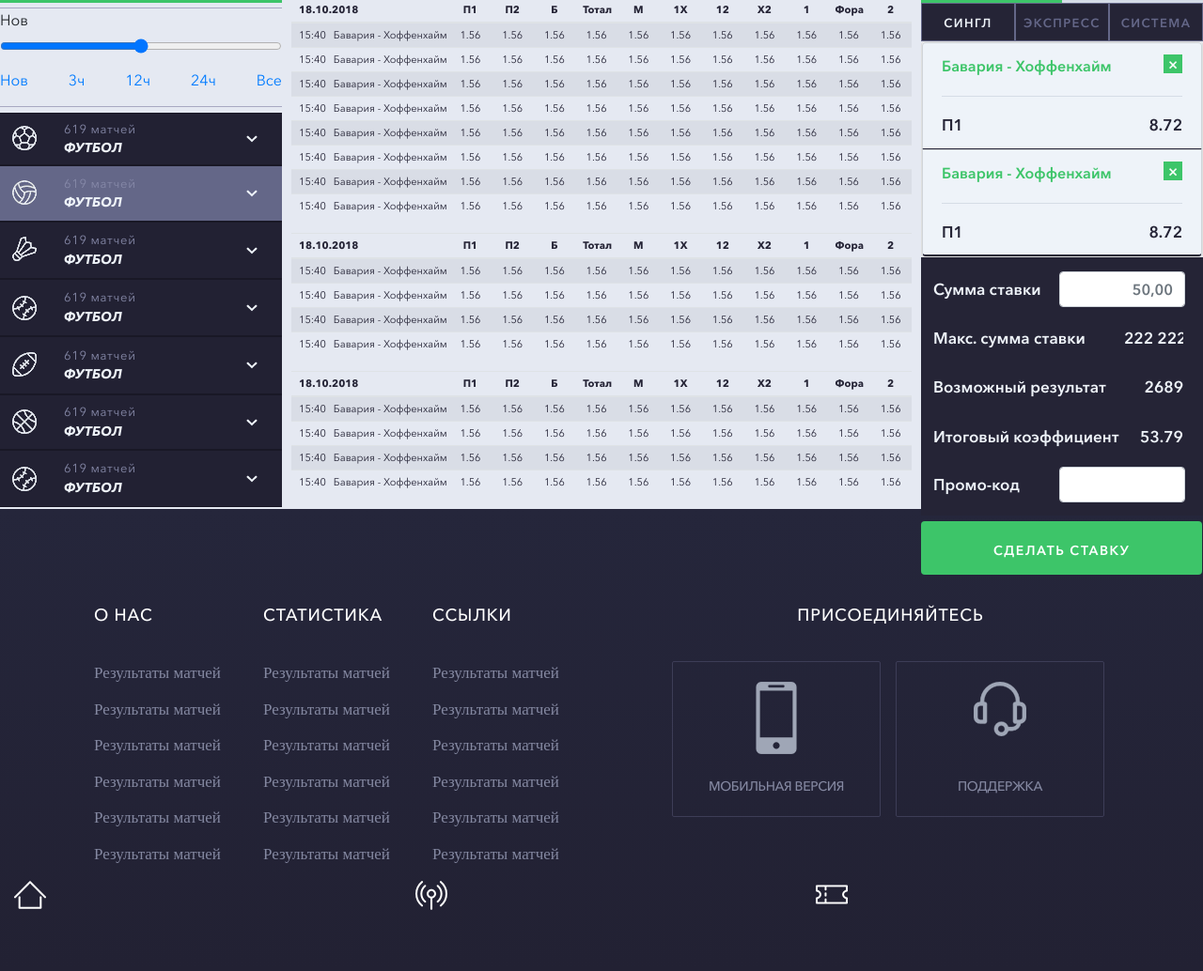
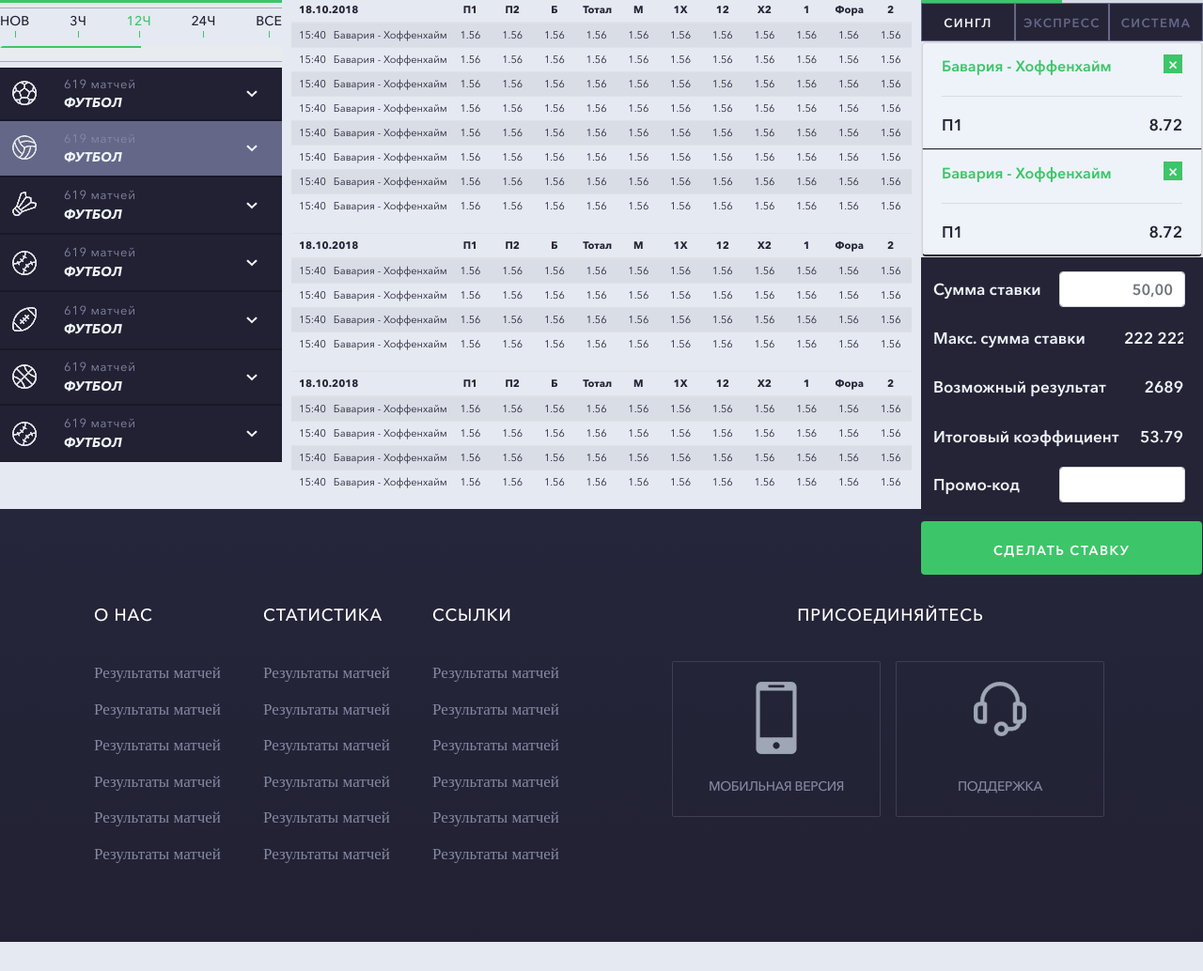
Before and after one commit to coatceatl/stickbet, a website built with webpack: page index.html in a window 1280 px wide. Shown: the part 204-1238 px from the top of the page at 94% size. After the commit the page ends 1207 px from the top, so only its background shows below. Built offline with nearby package versions, Linux system fonts and the light colour scheme.

Commit message:
changed css for filter left block

```diff
--- a/index.html
+++ b/index.html
@@ -78,12 +78,6 @@
           <div class='left'>
             <div class='left__top'>Спорт</div>
             <div class='left__filter'>
-              <form>
-                <div class='form-group'>
-                  <label for='filter'>Нов</label>
-                  <input type='range' step='1' min='Нов' max='Все' class='form-control-range' id='filter'>
-                </div>
-              </form>
               <ul class='filter-list d-flex justify-content-between'>
                 <li class='filter-item'>
                   <a class='filter-link' href='#'>Нов</a>
@@ -92,7 +86,7 @@
                   <a class='filter-link' href='#'>3ч</a>
                 </li>
                 <li class='filter-item'>
-                  <a class='filter-link' href='#'>12ч</a>
+                  <a class='filter-link active' href='#'>12ч</a>
                 </li>
                 <li class='filter-item'>
                   <a class='filter-link' href='#'>24ч</a>
@@ -101,6 +95,11 @@
                   <a class='filter-link' href='#'>Все</a>
                 </li>
               </ul>
+              <div class='progress'>
+                <div class='progress-bar bg-success' role='progressbar' style='width: 50%;'
+                     aria-valuenow='50' aria-valuemin='0' aria-valuemax='100'>
+                </div>
+              </div>
             </div>
 
             <div class='allsports'>
@@ -692,25 +691,6 @@
               </div>
             </div>
 
-            <div class='container-fluid footer-mobile'>
-              <div class='footer-mobile row'>
-                <div class='col-4'>
-                  <a href='#' class='footer-mobile__link'>
-                    <img src='src/img/home.png' alt=''>
-                  </a>
-                </div>
-                <div class='col-4'>
-                  <a href='#' class='footer-mobile__link'>
-                    <img src='src/img/live.png' alt=''>
-                  </a>
-                </div>
-                <div class='col-4'>
-                  <a href='#' class='footer-mobile__link' id='coupon-open'>
-                    <img src='src/img/coupon.png' alt=''>
-                  </a>
-                </div>
-              </div>
-            </div>
           </div>
         </div>
 
--- a/src/scss/_left.scss
+++ b/src/scss/_left.scss
@@ -83,3 +83,29 @@
     display: none !important;
   }
 }
+.filter-item {
+  position: relative;
+  &:after {
+    content: '';
+    position: absolute;
+    top: 100%;
+    left: 50%;
+    width: 1px;
+    height: 7px;
+    background-color: $green;
+  }
+}
+.filter-link {
+  color: #242237;
+  font-size: remy(14px);
+  font-weight: 700;
+  letter-spacing: 0.14px;
+  text-transform: uppercase;
+  &.active {
+    color: $green;
+  }
+}
+.progress-bar {
+  height: 2px;
+  color: $green;
+}
```
Also changed, not shown: mobile.html (+4 -1 lines), dist/main.css.
